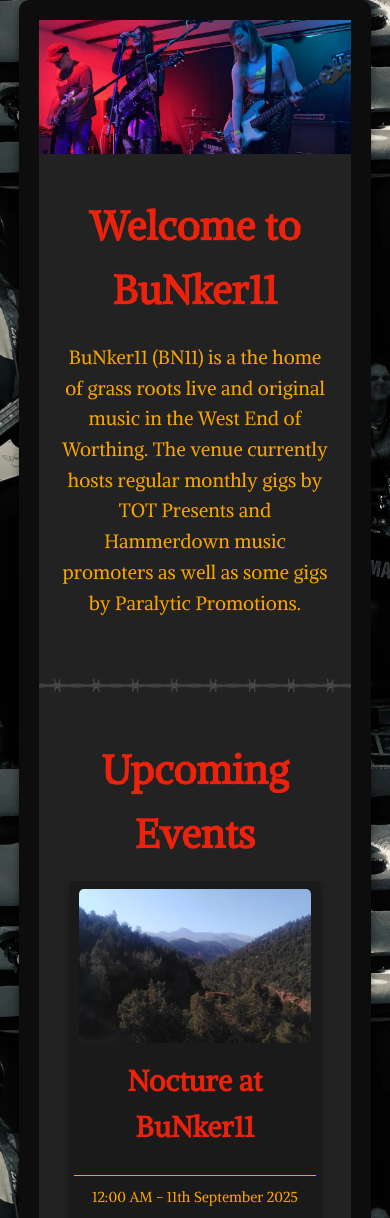
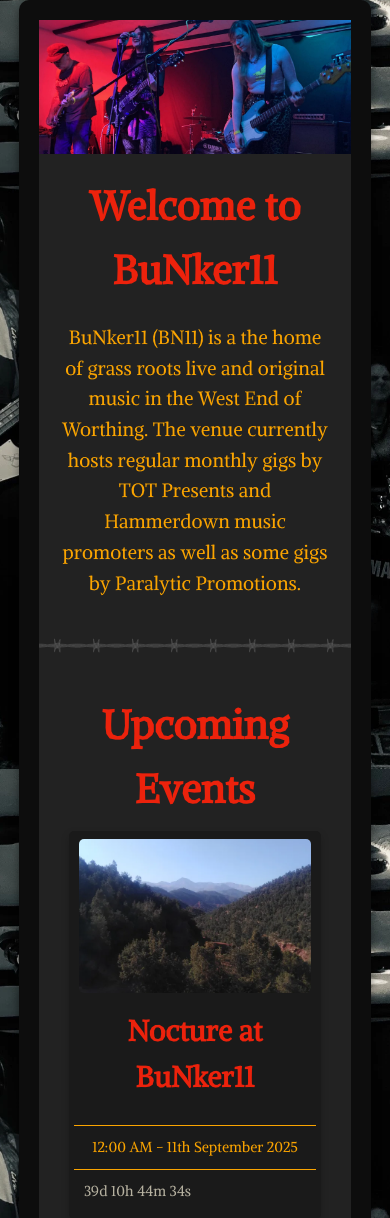
Before and after one commit to Fin250/ProjectRook1, a Flask app: page / in a window 390 px wide. Shown: the part 75-1293 px from the top of the page. Run offline with Flask 3, Linux system fonts and the light colour scheme; data comes from the database, SQL or seed files in the repository.

Commit message:
Fixed login layout on mobile and finetuned home page spacing

```diff
--- a/static/css/home.css
+++ b/static/css/home.css
@@ -31,7 +31,7 @@
 .venue-description {
     font-family: 'Alike Angular', serif;
     text-align: center;
-    padding: 20px 20px 40px 20px;
+    padding: 20px;
     background-color: #222;
     color: #faa400;
 }
@@ -39,7 +39,7 @@
 .venue-description h2 {
     color: #ec220c;
     margin-bottom: 20px;
-    margin-top: 20px;
+    margin-top: 0px;
     font-size: 4rem;
 }
 
@@ -57,8 +57,8 @@
 .upcoming-events h2 {
     font-family: 'Alike Angular', serif;
     color: #ec220c;
-    margin-bottom: 5px;
-    margin-top: 5px;
+    margin-bottom: 0px;
+    margin-top: 0px;
     text-align: center;
     font-size: 4rem;
 }
```
Also changed, not shown: static/css/login.css (+21 -4 lines), templates/login.html (+9 -5 lines).
